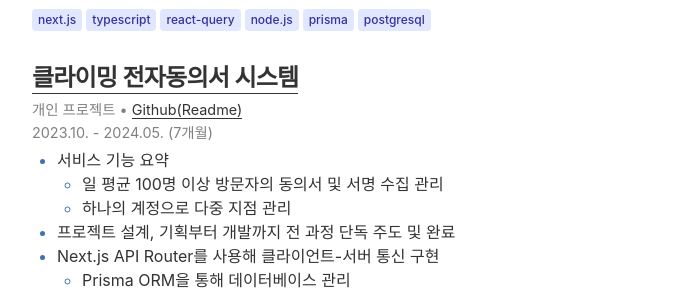
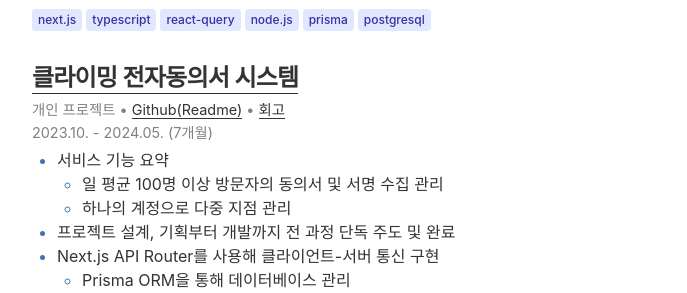
Before and after one commit to b0jun/b0jun.github.io, a Jekyll site: the page built from index.html, in a window 1280 px wide and 900 px high, scrolled down 3605 px. Shown: the part 159-452 px from the top of the window, without its empty margins (232-919 px from the left). Built offline with Jekyll 4.4.1, drawn with Linux system fonts in a browser that asks for light colours.

Commit message:
feat: 회고 추가

```diff
--- a/_data/projects.yml
+++ b/_data/projects.yml
@@ -29,6 +29,7 @@
   url: "https://dolmenge.vercel.app/dolmenge_jeonpo/pass"
   links:
     - <a href="https://github.com/b0jun/climbing-pass" target="_blank" rel="noopener noreferrer">Github(Readme)</a>
+    - <a href="https://spicycookie.me/Essay/climbing_pass" target="_blank" rel="noopener noreferrer">회고</a>
   items:
     - main: 서비스 기능 요약
       subitems:
```
